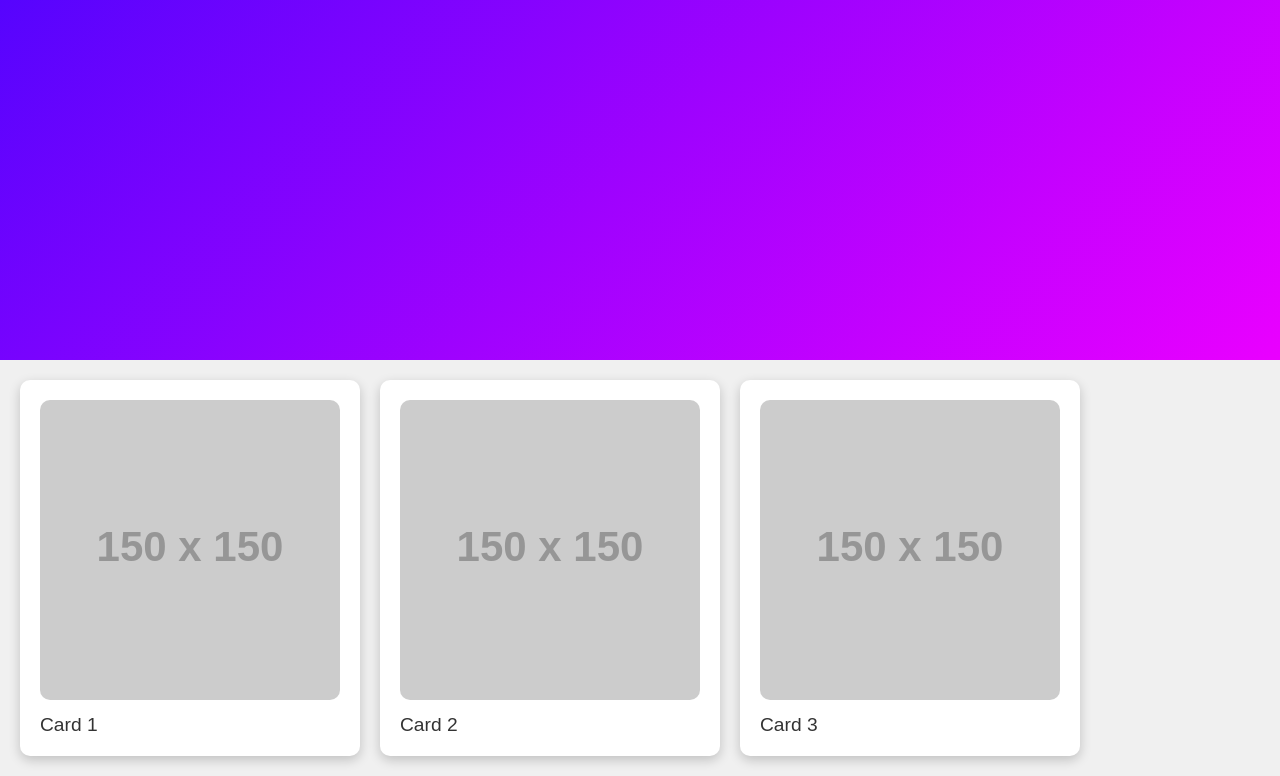
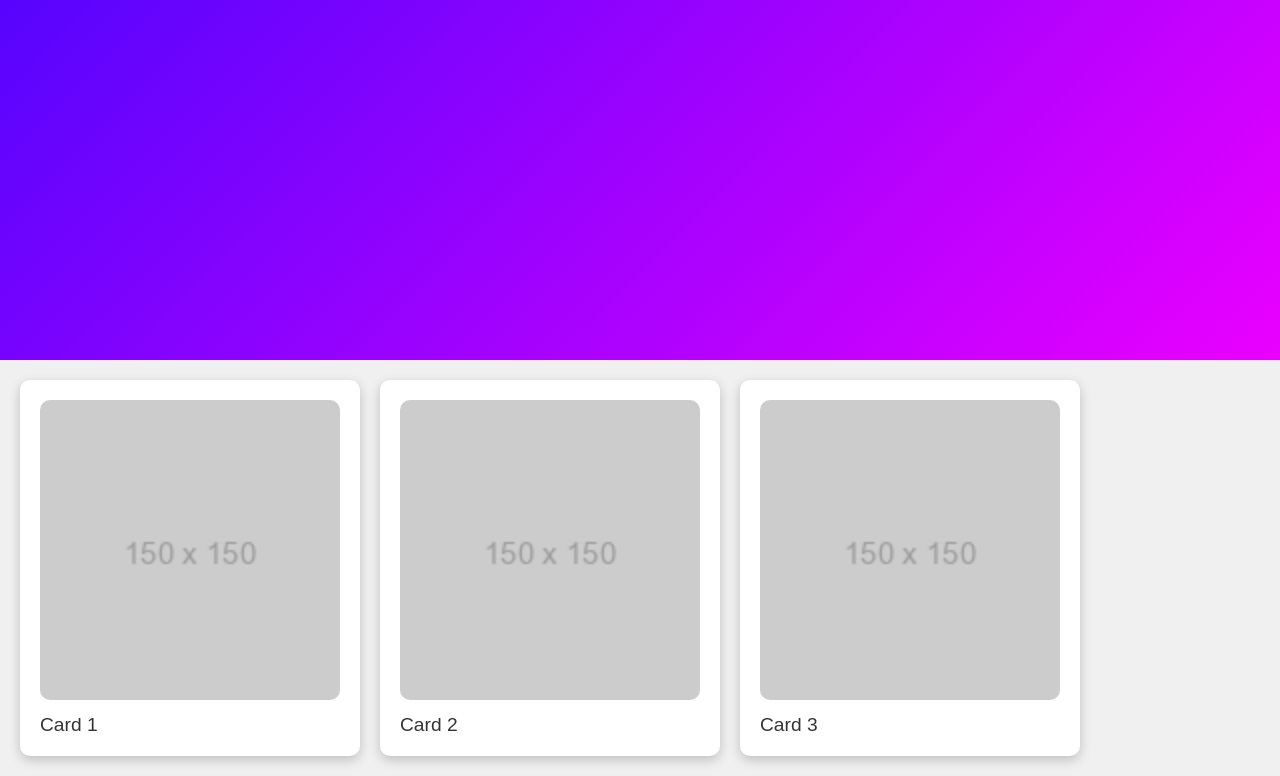
Before and after one commit to Sarmad426/web-design, a plain HTML site: page css-animations/3-fade-animation-on-scroll/index.html in a window 1280 px wide. Shown: the part 440-1216 px from the top of the page. Drawn offline with Linux system fonts and the light colour scheme; placeholder pictures from the web are drawn by us.

Commit message:
Used local images, code formatting

```diff
--- a/css-animations/3-fade-animation-on-scroll/index.html
+++ b/css-animations/3-fade-animation-on-scroll/index.html
@@ -1,10 +1,10 @@
 <!DOCTYPE html>
 <html lang="en">
   <head>
-    <meta charset="UTF-8">
-    <meta name="viewport" content="width=device-width, initial-scale=1.0">
+    <meta charset="UTF-8" />
+    <meta name="viewport" content="width=device-width, initial-scale=1.0" />
     <title>Fade Animations on Scroll</title>
-    <link rel="stylesheet" href="styles.css">
+    <link rel="stylesheet" href="styles.css" />
   </head>
   <body>
     <header>
@@ -13,18 +13,17 @@
     <main>
       <div class="card-container">
         <div class="card fade-in-left">
-                <img src="https://via.placeholder.com/150" alt="Dummy Image">
+          <img src="/assets/placeholder-img.png" alt="Dummy Image" />
           <p>Card 1</p>
         </div>
         <div class="card fade-in-left">
-                <img src="https://via.placeholder.com/150" alt="Dummy Image">
+          <img src="/assets/placeholder-img.png" alt="Dummy Image" />
           <p>Card 2</p>
         </div>
         <div class="card fade-in-left">
-                <img src="https://via.placeholder.com/150" alt="Dummy Image">
+          <img src="/assets/placeholder-img.png" alt="Dummy Image" />
           <p>Card 3</p>
         </div>
-            <!-- Add more cards as needed -->
       </div>
     </main>
     <script src="script.js"></script>
```
Lines whose indentation alone changed are shown as unchanged.
